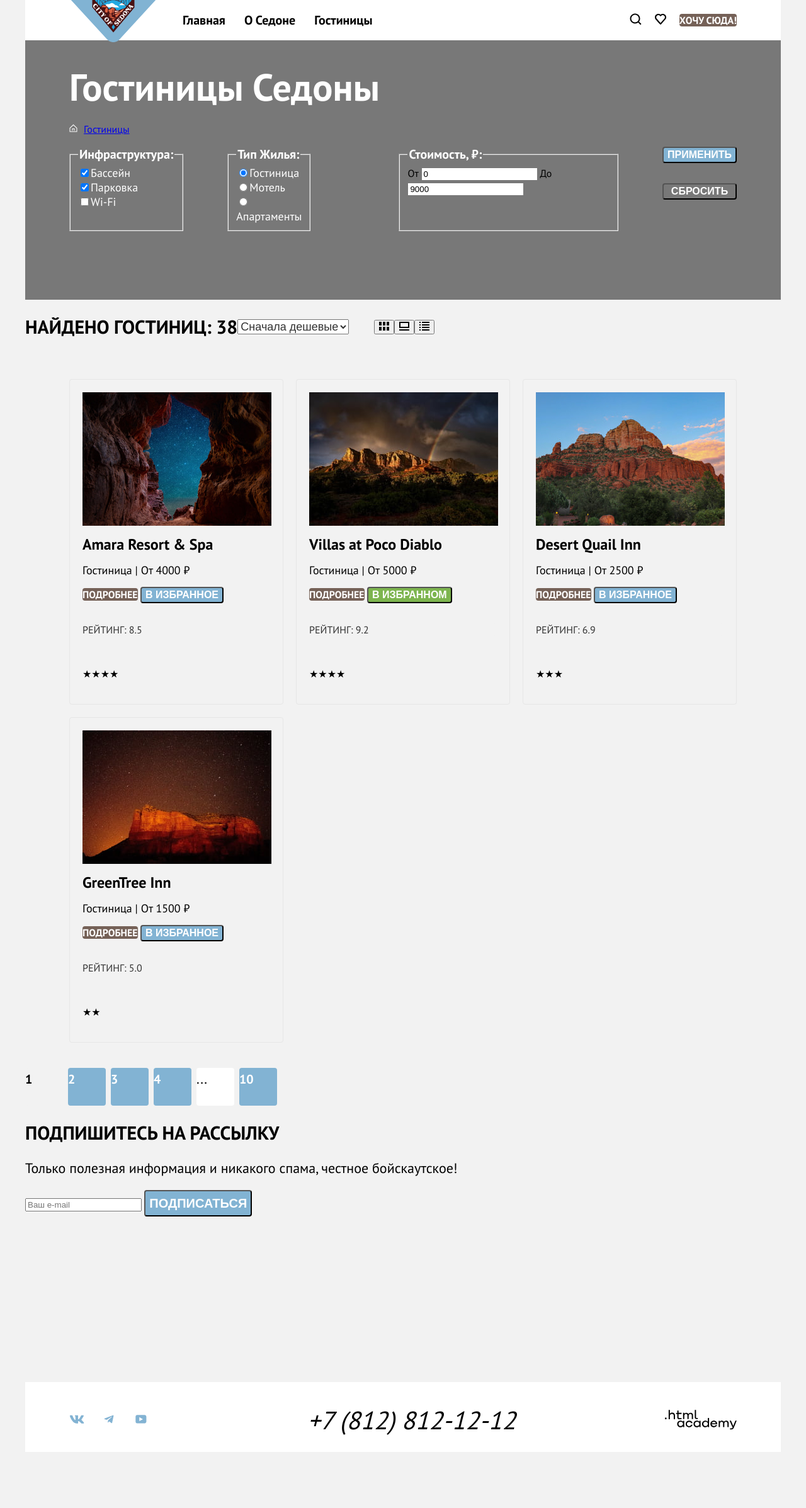
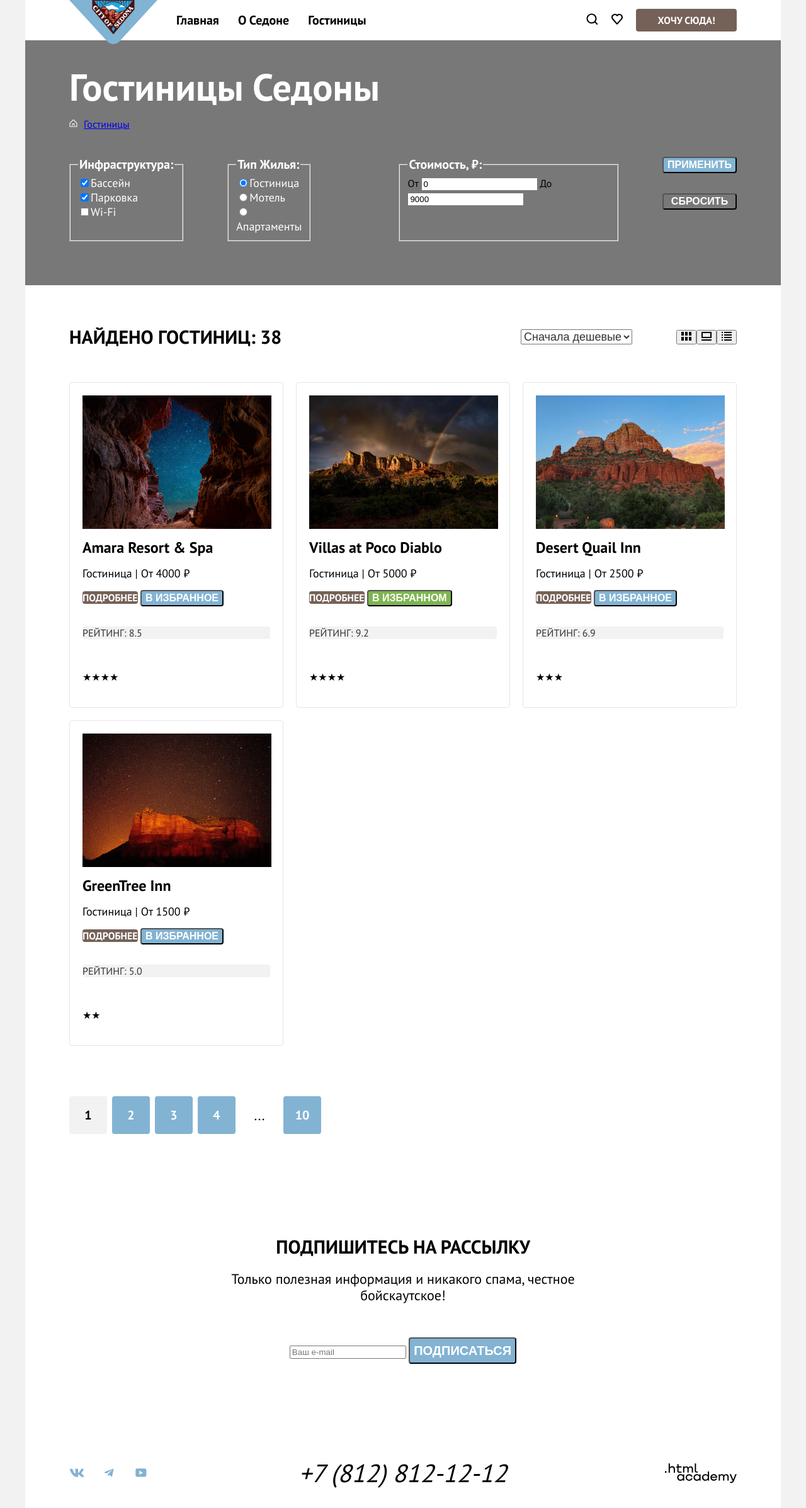
Before and after one commit to htmlacademy-univer-htmlcss-1/1902865-sedona-2, a plain HTML site: page catalog.html in a window 1280 px wide. Shown: the whole page at 63% size. Before the commit the page ends 2306 px from the top, so only its background shows below. Drawn offline with Linux system fonts and the light colour scheme.

Commit message:
Сделал 6 задание

```diff
--- a/catalog.html
+++ b/catalog.html
@@ -9,7 +9,9 @@
         <header class="header">
 
             <nav class="navigation">
+                <a class="navigation__logo_link" href="./index.html">
                     <img class="navigation__logo" src="./images/logo_sedona.svg" width="140" height="70" alt="Лого блока навигации">
+                </a>
                 <ul class="navigation__menu">
                   <li class="navigation__item"><a class="link_navigation" href="index.html">Главная</a></li>
                   <li class="navigation__item"><a class="link_navigation" href="#">О Седоне</a></li>
@@ -20,7 +22,7 @@
             <ul class="header__controls">
                 <li class="header__control"><a href="#"><img src="./images/icons/search_icon.svg" alt="Поиск"></a></li>
                 <li class="header__control"><a href="#"><img src="./images/icons/header_like_icon.svg" alt="Избранное"></a></li>
-                <li class="header__control"><a class="btn_style" href="#">Хочу сюда!</a></li>
+                <li class="header__control"><a class="btn_style header__btn-style" href="#">Хочу сюда!</a></li>
             </ul>
         </header>
 
@@ -64,9 +66,9 @@
             </section>
 
             <section class="catalog">
-                <div class="catalog__header">
+                <div class="header catalog__header">
                     <h2 class="catalog__title">Найдено гостиниц: 38</h2>
-
+                    <div class="catalog__block">
                         <div class="sort">
                             <label class="sort__label visually-hidden" for="sort">Сортировать:</label>
                             <select class="sort__select" id="sort">
@@ -93,6 +95,7 @@
                                     </button>
                                 </li>
                             </ul>
+                        </div>
                     </div>
                 </div>
 
--- a/styles/styles.css
+++ b/styles/styles.css
@@ -28,15 +28,16 @@
     min-height: 100%;
   }
   .header {
+    position: relative;
     background-color: #FFF;
     display: flex;
     justify-content: space-between;
-    align-items: center;
-    width: 1060px;
-    height: 64px;
+    align-items: flex-start;
+    width: 100%;
+    max-width: 1060px;
+    min-height: 64px;
     margin: 0 auto;
     padding: 0 70px;
-    z-index: 5;
   }
   .main__block {
     width: 1200px;
@@ -44,18 +45,26 @@
     flex-grow: 1;
   }
   .visually-hidden {
-    display: none;
+    position: absolute;
+    width: 1px;
+    height: 1px;
+    margin: -1px;
+    padding: 0;
+    border: 0;
+    clip: rect(0 0 0 0);
+    overflow: hidden;
   }
   .navigation {
     display: flex;
-    align-items: center;
+    align-items: flex-start;
   }
   .navigation__menu {
     display: flex;
     gap: 30px;
     list-style: none;
-    padding: 0;
+    padding: 0 0 0 170px;
     margin: 0;
+    flex-wrap: wrap;
   }
   .navigation__logo {
     margin-right: 40px;
@@ -65,15 +74,26 @@
     font-weight: 700;
     line-height: 24px;
   }
+  .navigation__logo_link {
+    height: 70px;
+    position: absolute;
+  }
   .link_navigation {
     text-decoration: none;
     color: #000;
+    display: flex;
+    height: 64px;
+    justify-content: center;
+    align-items: center;
+    margin: 0;
   }
   .header__controls {
     display: flex;
     align-items: center;
     list-style: none;
     gap: 20px;
+    margin: 0;
+    padding: 14px 0 14px 0;
   }
   .header__control {
     display: flex;
@@ -87,6 +107,17 @@
     color: #FFF;
     border-radius: 4px;
     text-transform: uppercase;
+  }
+  .header__btn-style {
+    display: flex;
+    justify-content: center;
+    align-items: center;
+    text-align: center;
+    width: 160px;
+    box-sizing: border-box;
+    white-space: nowrap;
+    margin: 0 auto;
+    padding: 8px 50px;
   }
   .hero {
     background-image: url(../images/sedona_background.jpg);
@@ -178,6 +209,7 @@
     margin: 0;
   }
   .services__header {
+    background-color: #FFF;
     display: flex;
     width: 1200px;
     padding: 64px 0;
@@ -241,29 +273,51 @@
   }
   .search {
     background-color: #FFF;
+    display: flex;
+    padding: 96px 304px;
+    flex-direction: column;
   }
   .search__title {
     font-size: 30px;
     font-weight: 700;
     line-height: 36px;
     text-transform: uppercase;
-    margin: 0;
+    margin: 0 0 20px 0;
+    text-align: center;
   }
   .search__subtitle {
     color: #333;
     font-size: 22px;
     font-weight: 400;
     line-height: 26px;
+    margin: 0 0 54px 0;
+    text-align: center;
   }
   .search__button {
     font-size: 20px;
     font-weight: 700;
     line-height: 36px;
+    padding: 8px 50px;
+    display: flex;
+    justify-content: center;
+    align-items: center;
+    text-align: center;
+    width: 375px;
+    box-sizing: border-box;
+    white-space: nowrap;
+    margin: 0 auto;
   }
   .subscription {
     background-image: url(../images/subscribe_background.jpg);
-    width: 1200px;
-    height: 414px;
+    background-repeat: no-repeat;
+    background-color: #FFF;
+    width: calc(1200px - 258px * 2);
+    height: calc(414px - 96px - 104px);
+    display: flex;
+    padding: 96px 258px 104px 258px;
+    flex-direction: column;
+    justify-content: center;
+    align-items: center;
   }
   .subscription__title {
     color: #FFF;
@@ -271,17 +325,22 @@
     font-weight: 700;
     line-height: 36px;
     text-transform: uppercase;
+    margin: 0 0 20px 0;
+    text-align: center;
   }
   .subscription__subtitle {
     color: #FFF;
     font-size: 22px;
     font-weight: 400;
     line-height: 26px;
+    text-align: center;
+    margin: 0 0 54px 0;
   }
   .footer {
+    display: grid;
+    min-height: 50px;
     background-color: #FFF;
-    display: flex;
-    justify-content: space-between;
+    grid-template-columns: 1fr auto 1fr;
     align-items: center;
     width: 1060px;
     padding: 40px 70px 30px 70px;
@@ -292,10 +351,9 @@
     list-style: none;
     padding: 0;
     margin: 0;
-    width: 142px;
-    height: 40px;
     align-items: center;
     gap: 27px;
+    flex-wrap: wrap;
   }
   .footer__contact-link {
     color: #000;
@@ -314,10 +372,12 @@
   .footer__contact-link:active {
     color: rgba(117, 97, 87, 0.30);
   }
+  .footer__logo_image {
+    justify-self: end;
+  }
   .hotels {
     background-image: url(../images/catalog/catalog_background.jpg);
     width: 1060px;
-    height: 307px;
     background-color: rgba(0, 0, 0, 0.5);
     display: flex;
     flex-direction: column;
@@ -338,6 +398,7 @@
     gap: 10px;
     list-style: none;
     padding: 0;
+    margin: 8px 0 40px 0;
   }
   .breadcrumbs__link {
     color: #FFF;
@@ -387,15 +448,24 @@
     font-weight: 700;
     line-height: 24px;
   }
+  .catalog {
+    background-color: #FFF;
+    padding: 50px 70px 60px 70px;
+  }
   .catalog__title {
     font-size: 30px;
     font-weight: 700;
     line-height: 36px;
     text-transform: uppercase;
+    margin: 0;
   }
   .catalog__header {
+    padding: 0;
+    align-items: center;
+  }
+  .catalog__block {
     display: flex;
-    align-items: center;
+    gap: 70px;
   }
   .sort {
     display: flex;
@@ -408,6 +478,7 @@
   .view__list {
     display: flex;
     list-style: none;
+    padding: 0;
   }
   .filter__button_apply {
     font-size: 16px;
@@ -432,9 +503,9 @@
     display: flex;
     flex-wrap: wrap;
     gap: 20px;
-    padding: 0;
+    padding: 40px 0 40px 0;
     list-style: none;
-    margin: 40px 70px 40px 70px;
+    margin: 0;
   }
   .catalog__item {
     display: flex;
@@ -507,14 +578,23 @@
     font-weight: 400;
     line-height: 23px;
   }
+  .pagination {
+    display: flex;
+    padding: 40px 0 0 0;
+    background-color: #FFF;
+  }
   .pagination__items {
     display: flex;
     gap: 8px;
     list-style: none;
     padding: 0;
     margin: 0;
+    flex-wrap: wrap;
   }
   .pagination__item {
+    display: flex;
+    justify-content: center;
+    align-items: center;
     background-color: #82B3D3;
     font-size: 20px;
     font-weight: 700;
@@ -528,8 +608,16 @@
     background-color: #F2F2F2;
   }
   .pagination__link {
+    display: flex;
+    justify-content: center;
+    align-items: center;
     text-decoration: none;
     color: #FFF;
+    font-size: 20px;
+    font-weight: 700;
+    text-transform: uppercase;
+    width: 60px;
+    height: 60px;
   }
   .pagination__link-first {
     color: #000;
```
Also changed, not shown: index.html (+4 -2 lines). Lines whose indentation alone changed are shown as unchanged.
